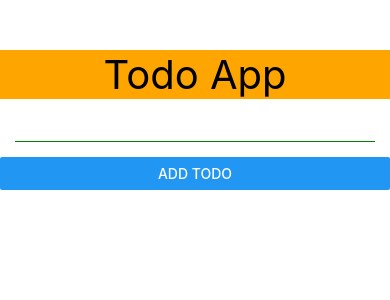
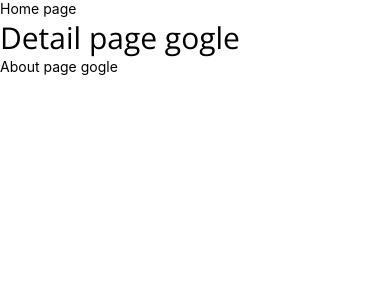
Before and after one commit to ToLinh2004/Learn-React-Native, a React Native app: screen / in a window 390 px wide. Shown: the top 300 px of the page. Built offline with nearby package versions, Linux system fonts and the light colour scheme.

Commit message:
use font, SPlashscreen:load font chữ

```diff
--- a/App.tsx
+++ b/App.tsx
@@ -1,126 +1,35 @@
-import { useState } from "react";
-import {
-  Alert,
-  Button,
-  FlatList,
-  Keyboard,
-  Pressable,
-  StyleSheet,
-  Text,
-  TextInput,
-  TouchableWithoutFeedback,
-  View,
-} from "react-native";
-import AntDesign from "@expo/vector-icons/AntDesign";
+import { View } from "react-native"
+import HomePage from "./components/review/home"
+import DetaillPage from "./components/review/detail"
+import AboutPage from "./components/review/about"
+import { useFonts } from 'expo-font';
+import * as SplashScreen from 'expo-splash-screen';
+import {useEffect} from 'react';
 
-interface ITodo {
-  id: number;
-  name: string;
+SplashScreen.preventAutoHideAsync();  // chờ load font chữ xong thì mới render để thông nhât font chữ
+
+
+
+const App =() =>{
+  const [loaded, error] = useFonts({
+    "OpenSans-Regular": require("./assets/fonts/OpenSans-Regular.ttf"),
+  });
+  useEffect(() => {
+    if (loaded || error) {
+      SplashScreen.hideAsync();
+    }
+  }, [loaded, error]);
+  if (!loaded && !error) {
+    return null;
+  }
+  return(
+    <View>
+
+      <HomePage />
+      <DetaillPage />
+      <AboutPage />
+    </View>
+  )
 }
 
-export default function App() {
-  const [todo, setTodo] = useState("");
-  const [listTodo, setListTodo] = useState<ITodo[]>([]);
-  function randomInterger(min: number, max: number) {
-    return Math.floor(Math.random() * (max - min + 1)) + min;
-  }
-
-  const handleAddTodo = () => {
-    if(!todo){
-      Alert.alert("Error todo", "empty not input", [
-        {
-          text: "Cancel",
-          onPress: () => console.log("Cancel Pressed"),
-          style: "cancel",
-        },
-        { text: "OK", onPress: () => console.log("OK Pressed") },
-      ])
-
-      return;
-
-    }
-    setListTodo([...listTodo, { id: randomInterger(2, 200), name: todo }]);
-    setTodo('')
-  };
-const handleDeleteTodo=(id:number)=>{
-  const newTodo = listTodo.filter(item => item.id !=id)
-  setListTodo(newTodo);
-
-}
-  return (
-    <TouchableWithoutFeedback onPress={()=> Keyboard.dismiss()} >
-    <View style={styles.container}>
-      <Text style={styles.header}>Todo App</Text>
-      <View style={styles.form}>
-        <TextInput
-          value={todo}
-          style={styles.todoInput}
-          onChangeText={(value) => setTodo(value)}
-        />
-        <Button title="Add todo" onPress={handleAddTodo} />
-      </View>
-      <View style={styles.todo}>
-        <FlatList
-        keyExtractor={item => item.id +''}
-          data={listTodo}
-          renderItem={({ item }) => {
-            return (
-              <Pressable
-                onPress={() => handleDeleteTodo(item.id)}
-                style={({ pressed }) => ({ opacity: pressed ? 0.5 : 1 })}
-              >
-                <View style={styles.groupTodo}>
-                  <Text style={styles.todoItem}>{item.name}</Text>
-                  <AntDesign name="close" size={24} color="black" />
-                </View>
-              </Pressable>
-            );
-          }}
-        />
-      </View>
-    </View>
-    </ TouchableWithoutFeedback>
-
-  );
-}
-
-const styles = StyleSheet.create({
-  container: {
-    flex: 1,
-    backgroundColor: "#fff",
-    paddingTop: 50,
-  },
-  header: {
-    backgroundColor: "orange",
-    paddingHorizontal: 20,
-    textAlign: "center",
-    fontSize: 40,
-  },
-  todoInput: {
-    borderBottomWidth: 1,
-    borderBottomColor: "green",
-    padding: 5,
-    marginHorizontal: 15,
-    margin: 15,
-  },
-  form: {
-
-    marginBottom:30
-  },
-  todo: {
-    flex: 1,
-  },
-  todoItem: {
-    fontSize: 20,
-  },
-  groupTodo: {
-    flexDirection: "row",
-    alignItems: "center",
-    borderWidth: 1,
-    borderStyle: "dashed",
-    justifyContent:'space-between',
-    padding:15,
-    marginBottom:15,
-    marginHorizontal:10
-  },
-});
+export default App;
--- /dev/null
+++ b/components/review/about.tsx
@@ -0,0 +1,8 @@
+import { Text } from "react-native";
+
+const AboutPage = () => {
+  return <Text>About page gogle</Text>;
+};
+
+
+export default AboutPage
--- /dev/null
+++ b/components/review/detail.tsx
@@ -0,0 +1,13 @@
+import { StyleSheet, Text } from "react-native";
+const styles = StyleSheet.create({
+  review: {
+    fontSize: 30,
+    fontFamily: "OpenSans-Regular",
+  },
+});
+const DetaillPage = () => {
+  return <Text style={styles.review}>Detail page gogle</Text>;
+};
+
+
+export default DetaillPage
--- /dev/null
+++ b/components/review/home.tsx
@@ -0,0 +1,11 @@
+import { Text } from "react-native"
+
+const HomePage= ()=>{
+    return(
+        <Text>
+            Home page
+        </Text>
+    )
+}
+
+export default HomePage
--- a/package.json
+++ b/package.json
@@ -15,6 +15,8 @@
   },
   "dependencies": {
     "expo": "51.0.20",
+    "expo-font": "12.0.9",
+    "expo-splash-screen": "0.27.5",
     "expo-status-bar": "1.12.1",
     "react": "18.2.0",
     "react-native": "0.74.3"
```
Also changed, not shown: assets/fonts/OpenSans-Regular.ttf (added), 1 other file (tests, documents, lock files or other folders).
